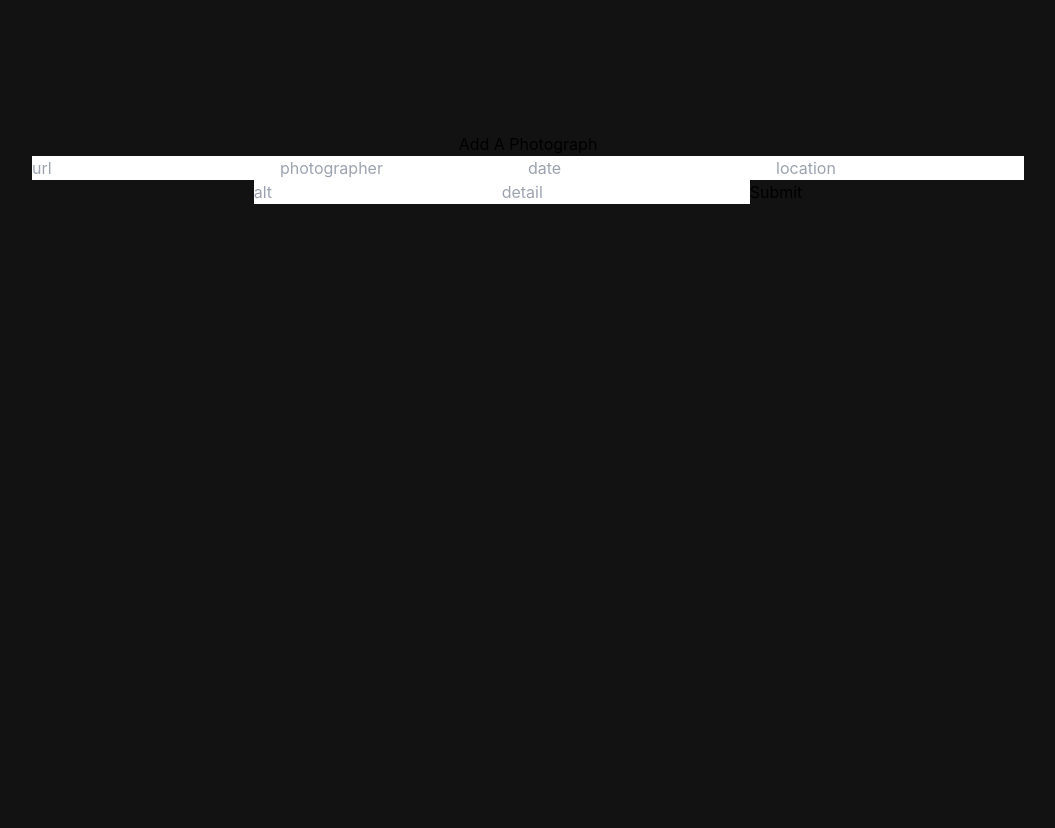
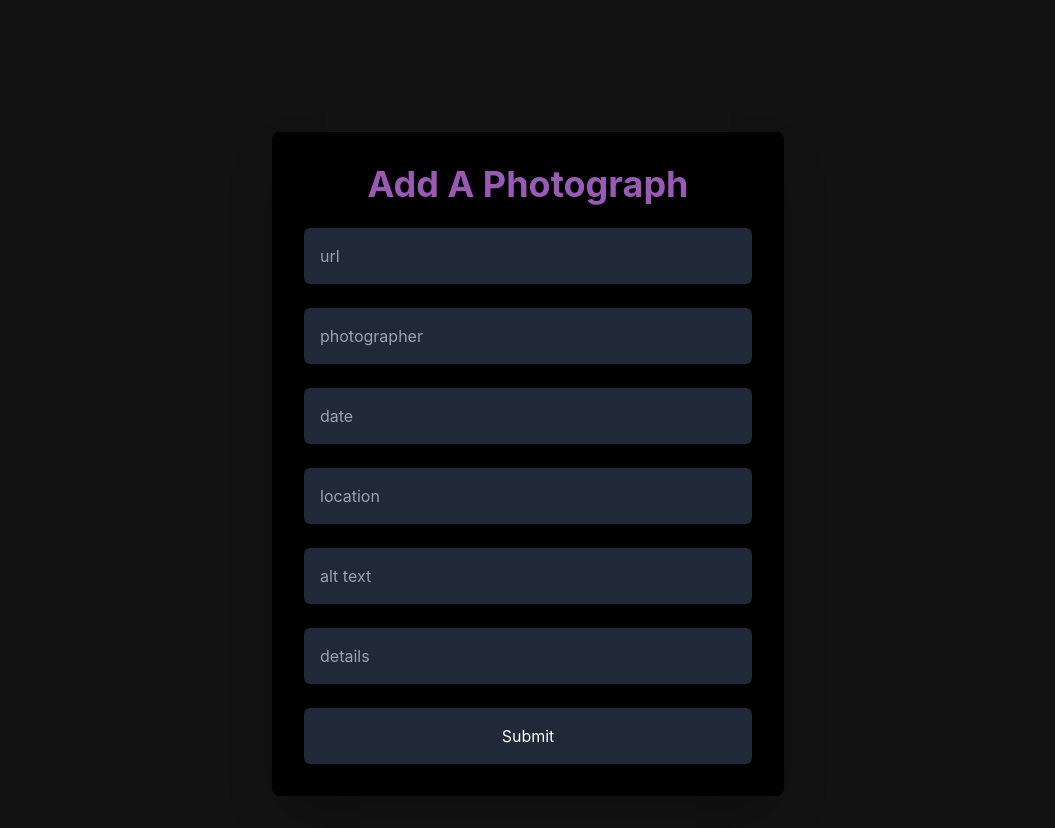
Before and after one commit to Bijorgo/photo-gallery-final-project, a React (Vite) app: page / in a window 1280 px wide. Shown: the part 760-1588 px from the top of the page, without its empty margins (112-1167 px from the left). Before the commit the page ends 996 px from the top, so only its background shows below. Built offline with nearby package versions, Linux system fonts and the light colour scheme; no server answers.

Commit message:
style form

```diff
--- a/src/components/Form.jsx
+++ b/src/components/Form.jsx
@@ -55,15 +55,82 @@ export default function Form({ addNewPhoto }){
     }
 
     return(
-        <form onSubmit={handleSubmit}>
-            <h3>Add A Photograph</h3>
-            <input type="text" name="url" placeholder="url" value={url} onChange={event => setUrl(event.target.value)}/>
-            <input type="text" name="photographer" placeholder="photographer" value={photographer} onChange={event => setPhotographer(event.target.value)}/>
-            <input type="text" name="date" placeholder="date" value={date} onChange={event => setDate(event.target.value)}/>
-            <input type="text" name="location" placeholder="location" value={location} onChange={event => setLocation(event.target.value)}/>
-            <input type="text" name="alt" placeholder="alt" value={alt} onChange={event => setAlt(event.target.value)}/>
-            <input type="text" name="detail" placeholder="detail" value={detail} onChange={event => setDetails(event.target.value)}/>
-            <input type="submit" value="Submit"/>
+        <form onSubmit={handleSubmit} className="max-w-lg mx-auto bg-black p-8 rounded-lg shadow-2xl space-y-6">
+            <h3 className="text-center text-4xl font-bold text-neonPurple mb-6 hover:text-neonCyan hover:animate-neonGlow transition-all">Add A Photograph</h3>
+            <div>
+                <input
+                    type="text"
+                    name="url"
+                    placeholder="url"
+                    value={url}
+                    onChange={event => setUrl(event.target.value)}
+                    className="w-full p-4 bg-gray-800 text-white rounded-md placeholder-gray-400 focus:outline-none focus:ring-2 focus:ring-neonPurple"
+                />
+            </div>
+
+            <div>
+                <input
+                    type="text"
+                    name="photographer"
+                    placeholder="photographer"
+                    value={photographer}
+                    onChange={event => setPhotographer(event.target.value)}
+                    className="w-full p-4 bg-gray-800 text-white rounded-md placeholder-gray-400 focus:outline-none focus:ring-2 focus:ring-neonPurple"
+                />
+            </div>
+
+            <div>
+                <input
+                    type="text"
+                    name="date"
+                    placeholder="date"
+                    value={date}
+                    onChange={event => setDate(event.target.value)}
+                    className="w-full p-4 bg-gray-800 text-white rounded-md placeholder-gray-400 focus:outline-none focus:ring-2 focus:ring-neonPurple"
+                />
+            </div>
+
+            <div>
+                <input
+                    type="text"
+                    name="location"
+                    placeholder="location"
+                    value={location}
+                    onChange={event => setLocation(event.target.value)}
+                    className="w-full p-4 bg-gray-800 text-white rounded-md placeholder-gray-400 focus:outline-none focus:ring-2 focus:ring-neonPurple"
+                />
+            </div>
+
+            <div>
+                <input
+                    type="text"
+                    name="alt"
+                    placeholder="alt text"
+                    value={alt}
+                    onChange={event => setAlt(event.target.value)}
+                    className="w-full p-4 bg-gray-800 text-white rounded-md placeholder-gray-400 focus:outline-none focus:ring-2 focus:ring-neonPurple"
+                />
+            </div>
+
+            <div>
+                <input
+                    type="text"
+                    name="detail"
+                    placeholder="details"
+                    value={detail}
+                    onChange={event => setDetails(event.target.value)}
+                    className="w-full p-4 bg-gray-800 text-white rounded-md placeholder-gray-400 focus:outline-none focus:ring-2 focus:ring-neonPurple"
+                />
+            </div>
+
+            <div>
+                <input
+                    type="submit"
+                    value="Submit"
+                    className="w-full p-4 bg-gray-800 text-white rounded-md placeholder-gray-400 focus:outline-none focus:ring-2 focus:ring-neonPurple"
+                />
+            </div>
+
         </form>
     )
 }
--- a/src/components/Photos.jsx
+++ b/src/components/Photos.jsx
@@ -3,7 +3,7 @@ import { Link } from "react-router-dom"
 export default function Photos({ photos }){
     return(
         <div className="bg-backgroundDark min-h-screen">
-            <h2 className="text-center text-4xl font-bold text-neonPink mb-6 hover:text-neonCyan hover:animate-neonGlow transition-all">
+            <h2 className="text-center text-4xl font-bold text-neonYellow mb-6 hover:text-neonCyan hover:animate-neonGlow transition-all">
                 Welcome to the gallery
             </h2>
             <div className="flex flex-wrap gap-6 justify-center">
```
